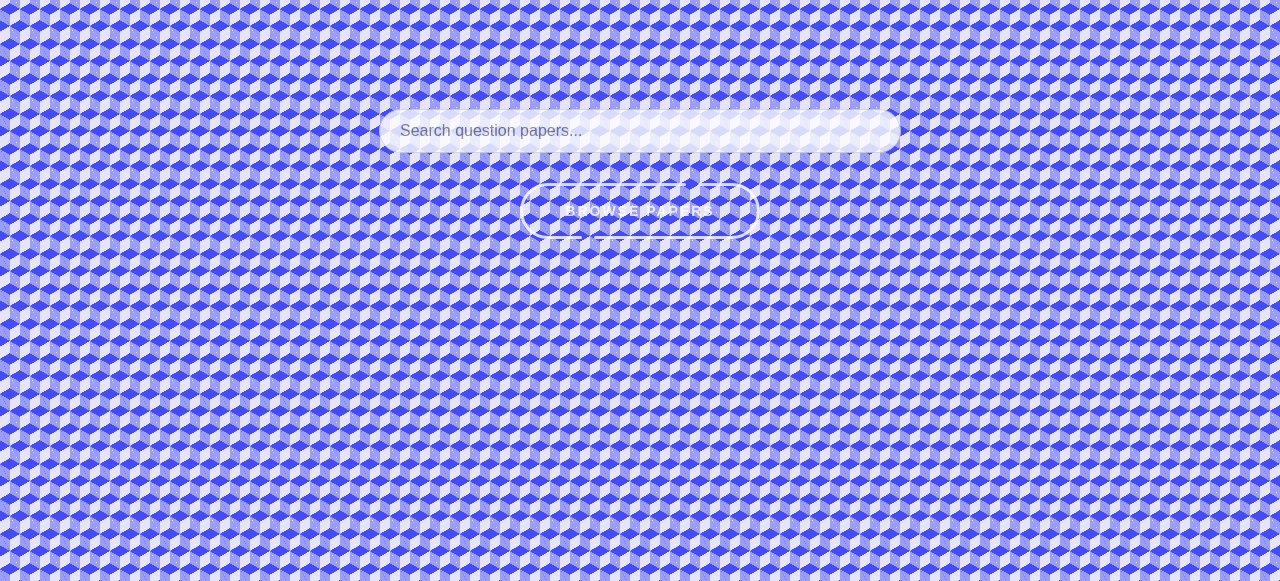
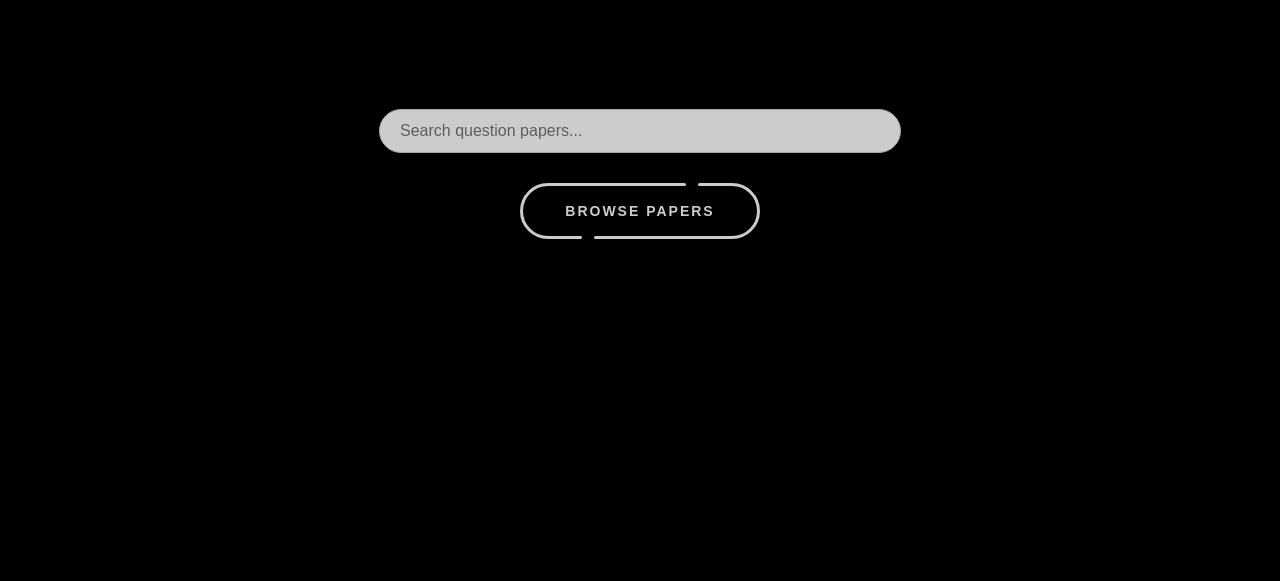
Before and after one commit to Pr4shantt/Papers-IIITDMJ, a plain HTML site: page index.html in a window 1280 px wide. Shown: the part 219-800 px from the top of the page. Drawn offline with Linux system fonts and the light colour scheme.

Commit message:
Update style.css

```diff
--- a/style.css
+++ b/style.css
@@ -10,11 +10,11 @@ body {
     background-size: cover;
     background-repeat: no-repeat;
     background-position: center; */
-    background-color: #e5e5f7;
+    background-color: #000000;
     opacity: 0.8;
-    background-image:  linear-gradient(30deg, #444cf7 12%, transparent 12.5%, transparent 87%, #444cf7 87.5%, #444cf7), linear-gradient(150deg, #444cf7 12%, transparent 12.5%, transparent 87%, #444cf7 87.5%, #444cf7), linear-gradient(30deg, #444cf7 12%, transparent 12.5%, transparent 87%, #444cf7 87.5%, #444cf7), linear-gradient(150deg, #444cf7 12%, transparent 12.5%, transparent 87%, #444cf7 87.5%, #444cf7), linear-gradient(60deg, #444cf777 25%, transparent 25.5%, transparent 75%, #444cf777 75%, #444cf777), linear-gradient(60deg, #444cf777 25%, transparent 25.5%, transparent 75%, #444cf777 75%, #444cf777);
+/*    background-image:  linear-gradient(30deg, #444cf7 12%, transparent 12.5%, transparent 87%, #444cf7 87.5%, #444cf7), linear-gradient(150deg, #444cf7 12%, transparent 12.5%, transparent 87%, #444cf7 87.5%, #444cf7), linear-gradient(30deg, #444cf7 12%, transparent 12.5%, transparent 87%, #444cf7 87.5%, #444cf7), linear-gradient(150deg, #444cf7 12%, transparent 12.5%, transparent 87%, #444cf7 87.5%, #444cf7), linear-gradient(60deg, #444cf777 25%, transparent 25.5%, transparent 75%, #444cf777 75%, #444cf777), linear-gradient(60deg, #444cf777 25%, transparent 25.5%, transparent 75%, #444cf777 75%, #444cf777);
     background-size: 20px 35px;
-    background-position: 0 0, 0 0, 10px 18px, 10px 18px, 0 0, 10px 18px;
+    background-position: 0 0, 0 0, 10px 18px, 10px 18px, 0 0, 10px 18px;    */
   }
 
   header {
```
